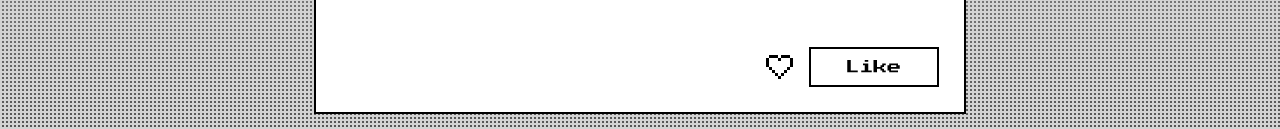
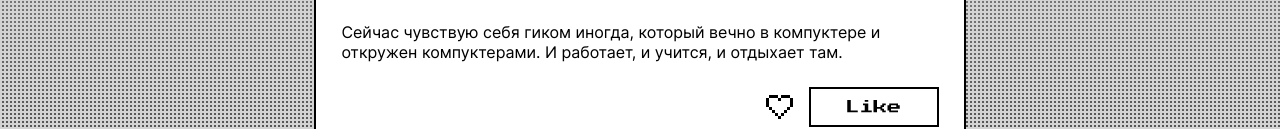
Before and after one commit to Margo-Bubarenko/zakrivayuschiy-teg-f, a plain HTML site: page index.html in a window 1280 px wide. Shown: the part 8443-8572 px from the top of the page. Drawn offline with Linux system fonts and the light colour scheme.

Commit message:
забыла последний абзац дописать

```diff
--- a/index.html
+++ b/index.html
@@ -563,7 +563,7 @@
             это тот случай, когда важен сам процесс познания. Ведь часто путь —
             и есть результат.
           </p>
-          <p></p>
+          <p>Сейчас чувствую себя гиком иногда, который вечно в компуктере и откружен компуктерами. И работает, и учится, и отдыхает там.</p>
         </div>
         <div class="button card-buttons">
           <button
```
